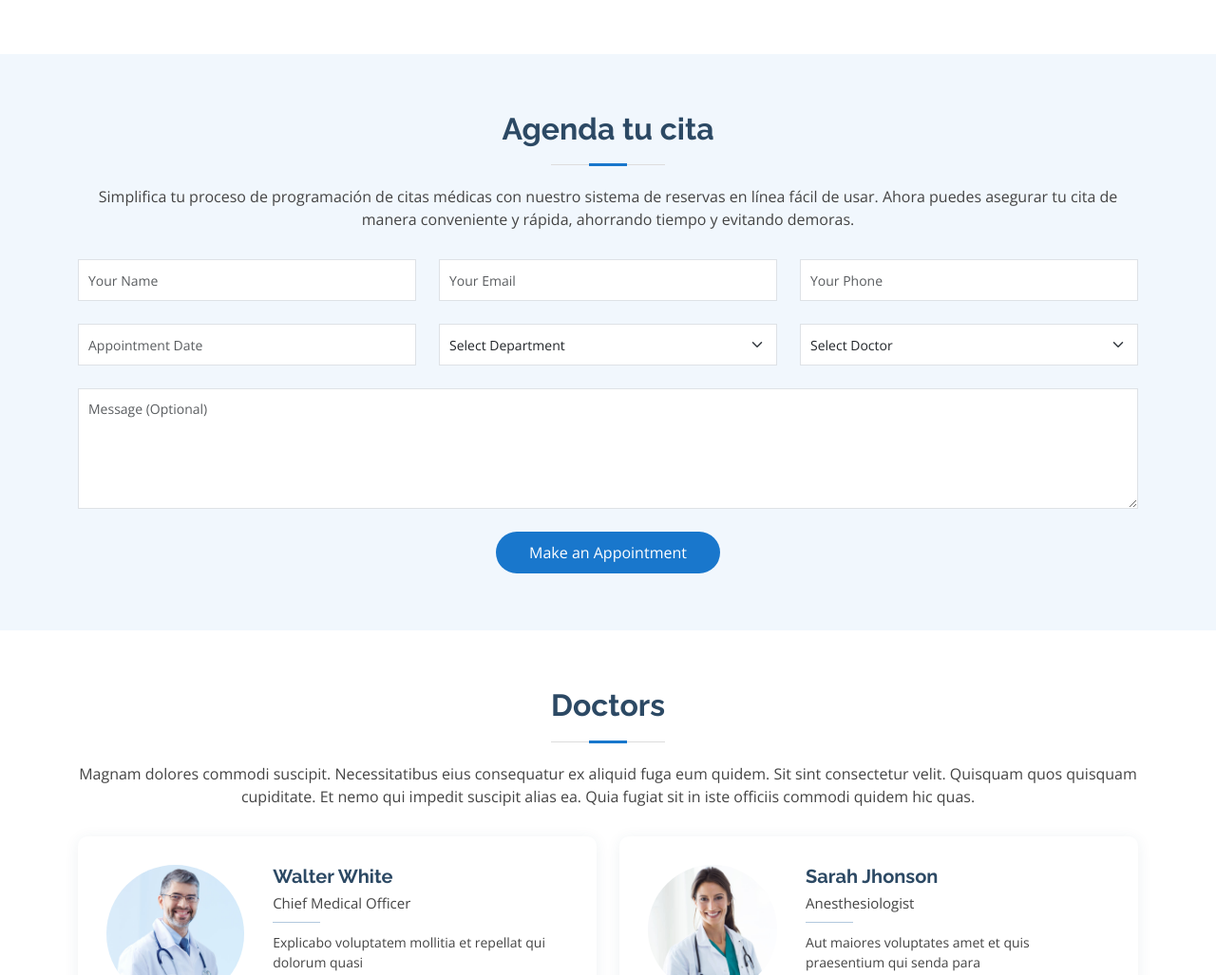
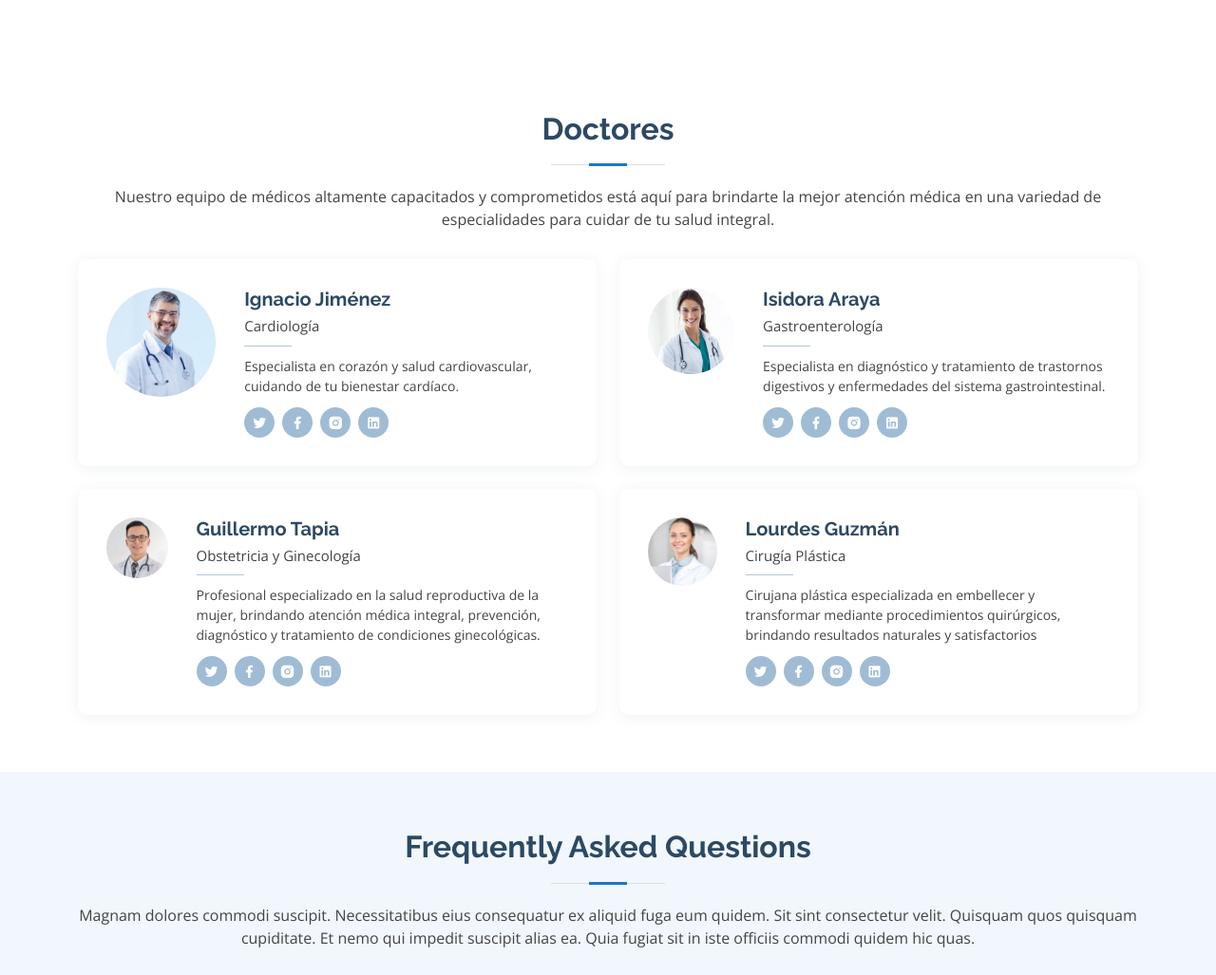
Before and after one commit to iisabellaromero/ClinicaBasedeDatos, a plain HTML site: page VitaSalud-BS/index.html in a window 1280 px wide. Shown: the part 3471-4498 px from the top of the page at 95% size. Drawn offline with nearby package versions, Linux system fonts and the light colour scheme.

Commit message:
front casi listo

```diff
--- a/VitaSalud-BS/index.html
+++ b/VitaSalud-BS/index.html
@@ -309,7 +309,7 @@
     </section><!-- End Services Section -->
 
     <!-- ======= Appointment Section ======= -->
-    <section id="appointment" class="appointment section-bg">
+    <section id="appointment" class="appointment section-bg hidden">
       <div class="container">
         <!-- tenemos que modificar todo esto y si es posible hacerlo en una pagina distinta -->
         <div class="section-title">
@@ -379,8 +379,8 @@
       <div class="container">
 
         <div class="section-title">
-          <h2>Doctors</h2>
-          <p>Magnam dolores commodi suscipit. Necessitatibus eius consequatur ex aliquid fuga eum quidem. Sit sint consectetur velit. Quisquam quos quisquam cupiditate. Et nemo qui impedit suscipit alias ea. Quia fugiat sit in iste officiis commodi quidem hic quas.</p>
+          <h2>Doctores</h2>
+          <p>Nuestro equipo de médicos altamente capacitados y comprometidos está aquí para brindarte la mejor atención médica en una variedad de especialidades para cuidar de tu salud integral.</p>
         </div>
 
         <div class="row">
@@ -389,9 +389,9 @@
             <div class="member d-flex align-items-start">
               <div class="pic"><img src="assets/img/doctors/doctors-1.jpg" class="img-fluid" alt=""></div>
               <div class="member-info">
-                <h4>Walter White</h4>
-                <span>Chief Medical Officer</span>
-                <p>Explicabo voluptatem mollitia et repellat qui dolorum quasi</p>
+                <h4>Ignacio Jiménez</h4>
+                <span>Cardiología</span>
+                <p>Especialista en corazón y salud cardiovascular, cuidando de tu bienestar cardíaco.</p>
                 <div class="social">
                   <a href=""><i class="ri-twitter-fill"></i></a>
                   <a href=""><i class="ri-facebook-fill"></i></a>
@@ -406,9 +406,9 @@
             <div class="member d-flex align-items-start">
               <div class="pic"><img src="assets/img/doctors/doctors-2.jpg" class="img-fluid" alt=""></div>
               <div class="member-info">
-                <h4>Sarah Jhonson</h4>
-                <span>Anesthesiologist</span>
-                <p>Aut maiores voluptates amet et quis praesentium qui senda para</p>
+                <h4>Isidora Araya</h4>
+                <span>Gastroenterología</span>
+                <p>Especialista en diagnóstico y tratamiento de trastornos digestivos y enfermedades del sistema gastrointestinal.</p>
                 <div class="social">
                   <a href=""><i class="ri-twitter-fill"></i></a>
                   <a href=""><i class="ri-facebook-fill"></i></a>
@@ -423,9 +423,9 @@
             <div class="member d-flex align-items-start">
               <div class="pic"><img src="assets/img/doctors/doctors-3.jpg" class="img-fluid" alt=""></div>
               <div class="member-info">
-                <h4>William Anderson</h4>
-                <span>Cardiology</span>
-                <p>Quisquam facilis cum velit laborum corrupti fuga rerum quia</p>
+                <h4>Guillermo Tapia</h4>
+                <span>Obstetricia y Ginecología</span>
+                <p>Profesional especializado en la salud reproductiva de la mujer, brindando atención médica integral, prevención, diagnóstico y tratamiento de condiciones ginecológicas.</p>
                 <div class="social">
                   <a href=""><i class="ri-twitter-fill"></i></a>
                   <a href=""><i class="ri-facebook-fill"></i></a>
@@ -440,9 +440,9 @@
             <div class="member d-flex align-items-start">
               <div class="pic"><img src="assets/img/doctors/doctors-4.jpg" class="img-fluid" alt=""></div>
               <div class="member-info">
-                <h4>Amanda Jepson</h4>
-                <span>Neurosurgeon</span>
-                <p>Dolorum tempora officiis odit laborum officiis et et accusamus</p>
+                <h4>Lourdes Guzmán</h4>
+                <span>Cirugía Plástica</span>
+                <p>Cirujana plástica especializada en embellecer y transformar mediante procedimientos quirúrgicos, brindando resultados naturales y satisfactorios</p>
                 <div class="social">
                   <a href=""><i class="ri-twitter-fill"></i></a>
                   <a href=""><i class="ri-facebook-fill"></i></a>
```
